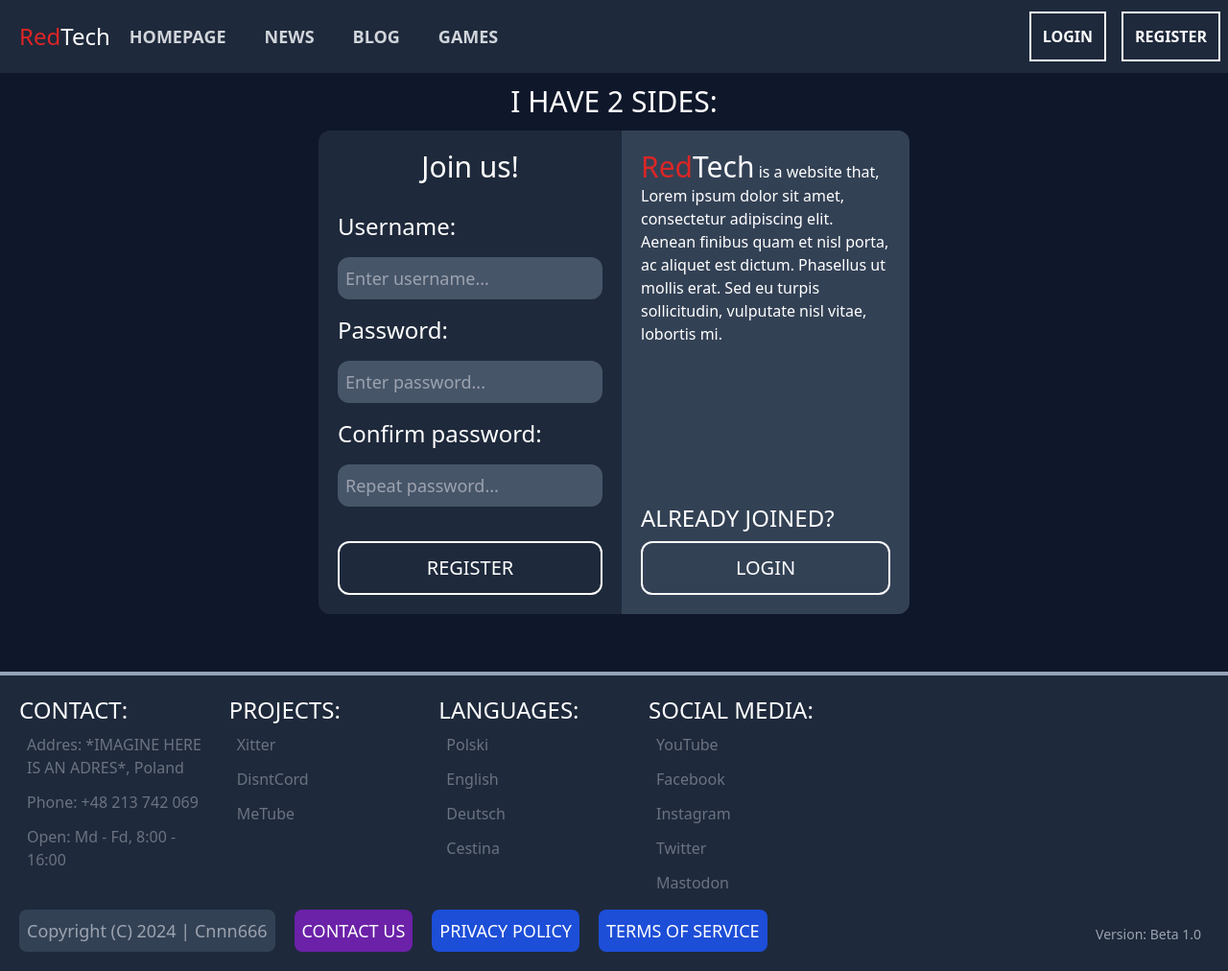
After one commit to cnnn666v2/website-news, a PHP site: page /register.php in a window 1280 px wide. The commit adds this page. Shown: the whole page at 96% size. Run offline with PHP 8.4, Linux system fonts and the light colour scheme.

Commit message:
On branch master  Your branch is up to date with 'website/master'.  Changes to be committed: 	modified:   css/output.css 	modified:   dynamic-html/navbar.php 	modified:   index.php 	modified:   login.php 	new file:   logout.php 	new file:   register.php 	modified:   tailwind.config.js 	deleted:    technicalphp/connect.php 	new file:   technicalphp/db.php

```diff
--- a/css/output.css
+++ b/css/output.css
@@ -594,13 +602,9 @@ video {
   margin: 1.25rem;
 }
 
-.m-1 {
-  margin: 0.25rem;
-}
-
-.my-2 {
-  margin-top: 0.5rem;
-  margin-bottom: 0.5rem;
+.my-3 {
+  margin-top: 0.75rem;
+  margin-bottom: 0.75rem;
 }
 
 .my-4 {
@@ -608,9 +612,13 @@ video {
   margin-bottom: 1rem;
 }
 
-.my-3 {
-  margin-top: 0.75rem;
-  margin-bottom: 0.75rem;
+.mx-auto {
+  margin-left: auto;
+  margin-right: auto;
+}
+
+.ml-0 {
+  margin-left: 0px;
 }
 
 .ml-5 {
@@ -621,24 +629,16 @@ video {
   margin-left: auto;
 }
 
+.mr-0 {
+  margin-right: 0px;
+}
+
 .mr-5 {
   margin-right: 1.25rem;
 }
 
-.mt-auto {
-  margin-top: auto;
-}
-
-.ml-0 {
-  margin-left: 0px;
-}
-
-.mr-0 {
-  margin-right: 0px;
-}
-
-.mt-2 {
-  margin-top: 0.5rem;
+.mt-0 {
+  margin-top: 0px;
 }
 
 .mt-5 {
@@ -649,24 +649,8 @@ video {
   margin-top: 1.75rem;
 }
 
-.ml-1 {
-  margin-left: 0.25rem;
-}
-
-.ml-2 {
-  margin-left: 0.5rem;
-}
-
-.mt-1 {
-  margin-top: 0.25rem;
-}
-
-.mb-1 {
-  margin-bottom: 0.25rem;
-}
-
-.mt-0 {
-  margin-top: 0px;
+.mt-auto {
+  margin-top: auto;
 }
 
 .flex {
@@ -689,6 +673,14 @@ video {
   height: 100%;
 }
 
+.w-1\/2 {
+  width: 50%;
+}
+
+.w-1\/4 {
+  width: 25%;
+}
+
 .w-20 {
   width: 5rem;
 }
@@ -701,12 +693,12 @@ video {
   width: 100%;
 }
 
-.w-1\/2 {
-  width: 50%;
+.basis-1\/2 {
+  flex-basis: 50%;
 }
 
-.basis-1\/2 {
-  flex-basis: 50%;
+.basis-1\/4 {
+  flex-basis: 25%;
 }
 
 .basis-1\/6 {
@@ -719,10 +711,6 @@ video {
 
 .basis-auto {
   flex-basis: auto;
-}
-
-.basis-1\/4 {
-  flex-basis: 25%;
 }
 
 .list-none {
@@ -873,6 +861,16 @@ video {
   background-color: rgb(59 7 100 / var(--tw-bg-opacity));
 }
 
+.bg-red-800 {
+  --tw-bg-opacity: 1;
+  background-color: rgb(153 27 27 / var(--tw-bg-opacity));
+}
+
+.bg-slate-600 {
+  --tw-bg-opacity: 1;
+  background-color: rgb(71 85 105 / var(--tw-bg-opacity));
+}
+
 .bg-slate-700 {
   --tw-bg-opacity: 1;
   background-color: rgb(51 65 85 / var(--tw-bg-opacity));
@@ -888,73 +886,12 @@ video {
   background-color: rgb(15 23 42 / var(--tw-bg-opacity));
 }
 
-.bg-slate-600 {
-  --tw-bg-opacity: 1;
-  background-color: rgb(71 85 105 / var(--tw-bg-opacity));
+.bg-opacity-50 {
+  --tw-bg-opacity: 0.5;
 }
 
-.bg-green-500 {
-  --tw-bg-opacity: 1;
-  background-color: rgb(34 197 94 / var(--tw-bg-opacity));
-}
-
-.bg-green-700 {
-  --tw-bg-opacity: 1;
-  background-color: rgb(21 128 61 / var(--tw-bg-opacity));
-}
-
-.bg-green-600 {
-  --tw-bg-opacity: 1;
-  background-color: rgb(22 163 74 / var(--tw-bg-opacity));
-}
-
-.bg-zinc-800 {
-  --tw-bg-opacity: 1;
-  background-color: rgb(39 39 42 / var(--tw-bg-opacity));
-}
-
-.bg-zinc-700 {
-  --tw-bg-opacity: 1;
-  background-color: rgb(63 63 70 / var(--tw-bg-opacity));
-}
-
-.bg-purple-900 {
-  --tw-bg-opacity: 1;
-  background-color: rgb(88 28 135 / var(--tw-bg-opacity));
-}
-
-.bg-gray-900 {
-  --tw-bg-opacity: 1;
-  background-color: rgb(17 24 39 / var(--tw-bg-opacity));
-}
-
-.bg-gray-700 {
-  --tw-bg-opacity: 1;
-  background-color: rgb(55 65 81 / var(--tw-bg-opacity));
-}
-
-.bg-neutral-900 {
-  --tw-bg-opacity: 1;
-  background-color: rgb(23 23 23 / var(--tw-bg-opacity));
-}
-
-.bg-neutral-700 {
-  --tw-bg-opacity: 1;
-  background-color: rgb(64 64 64 / var(--tw-bg-opacity));
-}
-
-.bg-neutral-800 {
-  --tw-bg-opacity: 1;
-  background-color: rgb(38 38 38 / var(--tw-bg-opacity));
-}
-
-.bg-slate-500 {
-  --tw-bg-opacity: 1;
-  background-color: rgb(100 116 139 / var(--tw-bg-opacity));
-}
-
-.bg-opacity-50 {
-  --tw-bg-opacity: 0.5;
+.bg-opacity-70 {
+  --tw-bg-opacity: 0.7;
 }
 
 .bg-opacity-80 {
@@ -973,6 +910,10 @@ video {
   background-size: cover;
 }
 
+.p-10 {
+  padding: 2.5rem;
+}
+
 .p-2 {
   padding: 0.5rem;
 }
@@ -983,10 +924,6 @@ video {
 
 .p-5 {
   padding: 1.25rem;
-}
-
-.p-10 {
-  padding: 2.5rem;
 }
 
 .px-2 {
@@ -1009,61 +946,18 @@ video {
   padding-bottom: 0.5rem;
 }
 
+.py-3 {
+  padding-top: 0.75rem;
+  padding-bottom: 0.75rem;
+}
+
 .py-4 {
   padding-top: 1rem;
   padding-bottom: 1rem;
 }
 
-.py-5 {
-  padding-top: 1.25rem;
-  padding-bottom: 1.25rem;
-}
-
-.py-3 {
-  padding-top: 0.75rem;
-  padding-bottom: 0.75rem;
-}
-
-.px-3 {
-  padding-left: 0.75rem;
-  padding-right: 0.75rem;
-}
-
-.px-5 {
-  padding-left: 1.25rem;
-  padding-right: 1.25rem;
-}
-
-.pl-0 {
-  padding-left: 0px;
-}
-
-.pr-0 {
-  padding-right: 0px;
-}
-
 .pt-0 {
   padding-top: 0px;
-}
-
-.ps-3 {
-  padding-inline-start: 0.75rem;
-}
-
-.ps-16 {
-  padding-inline-start: 4rem;
-}
-
-.pb-5 {
-  padding-bottom: 1.25rem;
-}
-
-.pb-2 {
-  padding-bottom: 0.5rem;
-}
-
-.pb-3 {
-  padding-bottom: 0.75rem;
 }
 
 .text-center {
--- a/dynamic-html/navbar.php
+++ b/dynamic-html/navbar.php
@@ -5,8 +5,15 @@
         <a class="p-3 text-gray-300 hover:bg-slate-700 hover:text-white rounded-lg font-semibold text-lg transition-all ease-in-out" href="#">News</a>
         <a class="p-3 text-gray-300 hover:bg-slate-700 hover:text-white rounded-lg font-semibold text-lg transition-all ease-in-out" href="#">Blog</a>
         <a class="p-3 text-gray-300 hover:bg-slate-700 hover:text-white rounded-lg font-semibold text-lg transition-all ease-in-out" href="#">Games</a>
-        <a class="p-3 ml-auto hover:bg-white hover:text-black border-2 border-white font-semibold text-base transition-all ease-in-out" href="login.php">Login</a>
-        <a class="p-3 hover:bg-white hover:text-black border-2 border-white font-semibold text-base transition-all ease-in-out" href="register.php">Register</a>
+        <?php
+        if(isset($_SESSION['usernickname'])) {
+            echo '<a class="p-3 hover:bg-white hover:text-black border-2 border-white font-semibold text-base transition-all ease-in-out ml-auto" href="profile.php?=' . $_SESSION['usernickname'] . '">' . 'Welcome, ' . $_SESSION['usernickname'] . '</a>
+            <a class="p-3 hover:bg-white hover:text-black border-2 border-white font-semibold text-base transition-all ease-in-out" href="logout.php">Logout</a>';
+        } else {
+            echo '<a class="p-3 ml-auto hover:bg-white hover:text-black border-2 border-white font-semibold text-base transition-all ease-in-out" href="login.php">Login</a>
+            <a class="p-3 hover:bg-white hover:text-black border-2 border-white font-semibold text-base transition-all ease-in-out" href="register.php">Register</a>';
+        }
+        ?>
     </div>
     <button class="md:hidden flex flex-col gap-2 ml-auto mr-5 w-9 self-center" onclick="showMobile()"><span class="border-2 border-white"></span><span class="border-2 border-white"></span><span class="border-2 border-white"></span></button>
 </nav>
--- a/index.php
+++ b/index.php
@@ -1,5 +1,6 @@
 <?php
-include('technicalphp/connect.php');
+session_start();
+require('technicalphp/db.php');
 
 $aTitle = [];
 $aDesc = [];
--- /dev/null
+++ b/register.php
@@ -0,0 +1,94 @@
+<?php
+session_start();
+require('technicalphp/db.php');
+
+
+if ($_SERVER['REQUEST_METHOD'] == 'POST') {
+    if($_POST['cpass'] != $_POST['pass']) {
+        echo '<h1 style="color:white">Passwords do not match<?h1>';
+    } else {
+        $username = $_POST['uname'];
+        $password = hash('sha256', $_POST['pass']);
+
+        // Check if username exists
+        $stmt = $pdo->prepare("SELECT * FROM users WHERE username = ?");
+        $stmt->execute([$username]);
+
+        if ($stmt->rowCount() > 0) {
+            echo "Username already taken!";
+        } else {
+            // Insert user into database
+            $stmt = $pdo->prepare("INSERT INTO users (username, password) VALUES (?, ?)");
+            if ($stmt->execute([$username, $password])) {
+                header('Location: login.php');
+                exit;
+            } else {
+                echo '<div class="flex flex-col absolute bg-black bg-opacity-70 justify-center w-full h-full">
+                    <div class="flex flex-col rounded-xl bg-red-800 text-white gap-2 p-5 w-1/4 self-center mx-auto">
+                        <h1 class="text-2xl">An error has occured!</h1>
+                        <h1 class="text-2xl">Please try again later.</h1>
+                    </div>
+                </div>';
+            }
+        }
+    }
+}
+?>
+
+<!DOCTYPE html>
+<html lang="en">
+    <head>
+        <meta charset="UTF-8" />
+        <meta name="viewport" content="width=device-width, initial-scale=1.0">
+
+        <title>Register</title>
+
+        <link href="css/output.css" rel="stylesheet">
+        <link href="css/fonts.css" rel="stylesheet">
+    </head>
+
+    <body class="bg-slate-900">
+        <?php include('dynamic-html/mobilenavbar.php'); include('dynamic-html/navbar.php'); ?>
+
+        <main class="flex flex-col h-full flex-wrap md:flex-nowrap w-full">
+            <div class="w-full flex justify-center my-3">
+                <h1 class="text-white text-center w-1/2 text-3xl uppercase">I have 2 sides:</h1>
+            </div>
+            <div class="flex flex-row w-full justify-center p-10 pt-0">
+                <form method="POST" class="flex flex-col text-white bg-slate-800 m-5 p-5 basis-1/4 mr-0 rounded-l-xl mt-0">
+                    <h1 class="text-3xl text-center">Join us!</h1>
+
+                    <h2 class="text-2xl mt-7">Username:</h2>
+                    <input placeholder="Enter username..." type="text" name="uname" class="text-lg my-4 p-2 rounded-xl bg-slate-600 placeholder-gray-400 focus:border-none" required>
+
+                    <h2 class="text-2xl">Password:</h2>
+                    <input placeholder="Enter password..." type="password" name="pass" class="text-lg my-4 p-2 rounded-xl bg-slate-600 placeholder-gray-400 focus:border-none" required>
+
+                    <h2 class="text-2xl">Confirm password:</h2>
+                    <input placeholder="Repeat password..." type="password" name="cpass" class="text-lg my-4 p-2 rounded-xl bg-slate-600 placeholder-gray-400 focus:border-none" required>
+
+                    <button type="submit" class="text-xl px-2 py-3 text-center mt-5 rounded-xl uppercase border-2 border-white hover:bg-white hover:text-black transition-all ease-in-out">Register</button>
+                </form>
+                <div class="flex flex-col text-white bg-slate-700 m-5 p-5 ml-0 basis-1/4 rounded-r-xl mt-0">
+                    <div class="flex flex-row">
+                        <p><span class="text-3xl normal-case"><span class="text-red-600">Red</span>Tech</span> is a website that, Lorem ipsum dolor sit amet, consectetur adipiscing elit. Aenean finibus quam et nisl porta, ac aliquet est dictum. Phasellus ut mollis erat. Sed eu turpis sollicitudin, vulputate nisl vitae, lobortis mi.</p>
+                    </div>
+
+                    <div class="flex flex-col mt-auto gap-2">
+                        <p class="text-2xl uppercase">Already joined?</p>
+                        <a class="px-2 py-3 text-center uppercase hover:bg-white hover:text-black border-2 rounded-xl border-white text-xl transition-all ease-in-out" href="login.php">Login</a>
+                    </div>
+                </div>
+            </div>
+        </main>
+
+        <?php include('dynamic-html/footer.php'); ?>
+
+        <script type="text/javascript" src="javascript/hamburger.js"></script>
+        <noscript>Please enable javascript for the website to function.</noscript>
+    </body>
+</html>
+
+<?php
+$conn->close();
+?>
--- /dev/null
+++ b/technicalphp/db.php
@@ -0,0 +1,15 @@
+<?php
+$servername = "localhost";
+$username = "root";
+$password = "";
+$dbname = "twoja_stara";
+
+$conn = mysqli_connect($servername, $username, $password, $dbname);
+
+try {
+    $pdo = new PDO("mysql:host=$servername;dbname=$dbname", $username, $password);
+    $pdo->setAttribute(PDO::ATTR_ERRMODE, PDO::ERRMODE_EXCEPTION);
+} catch (PDOException $e) {
+    die("Connection failed: " . $e->getMessage());
+}
+?>
```
Also changed, not shown: other parts of css/output.css (+18 -60 lines), login.php (+21 -12 lines), logout.php (added, +7 -0 lines), tailwind.config.js (+6 -1 lines), technicalphp/connect.php (deleted, +0 -12 lines).
